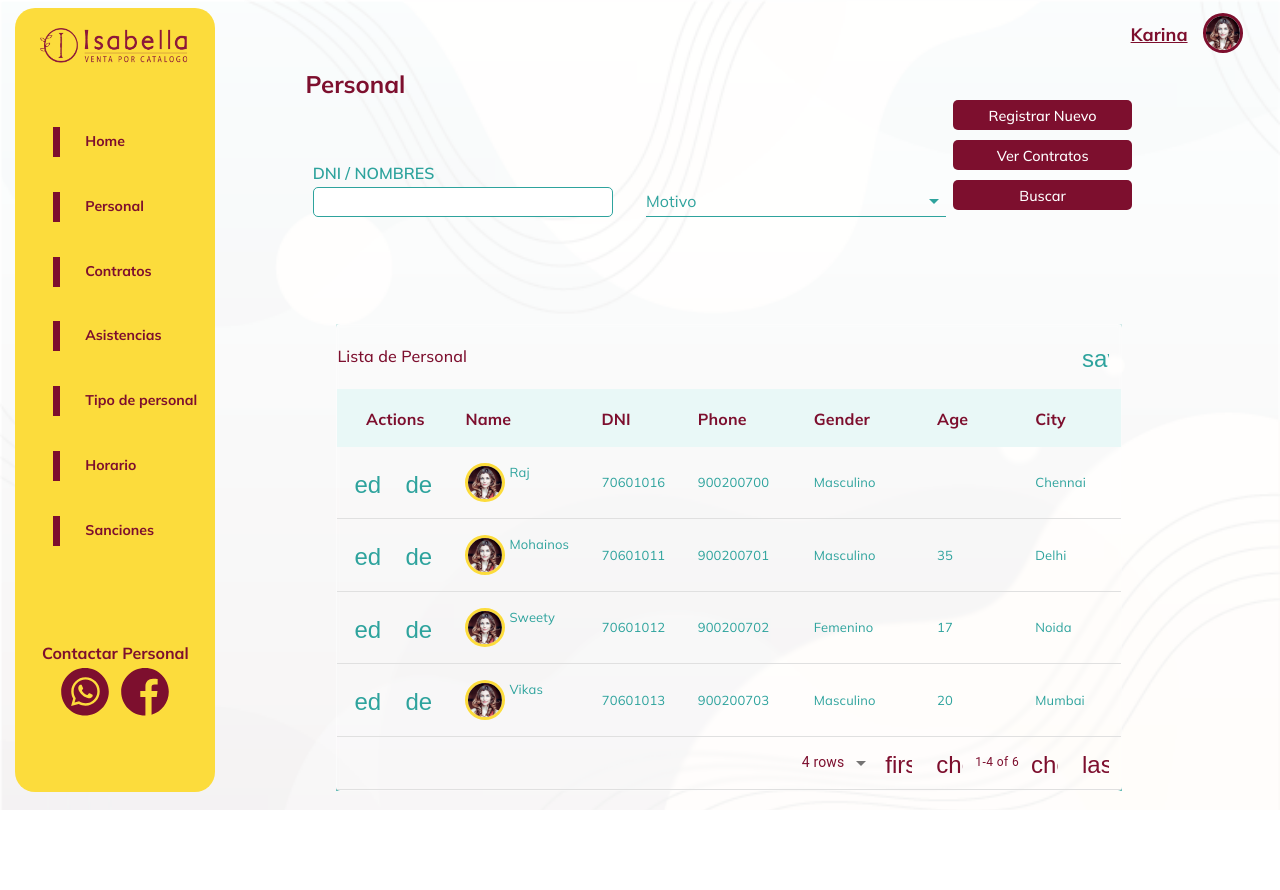
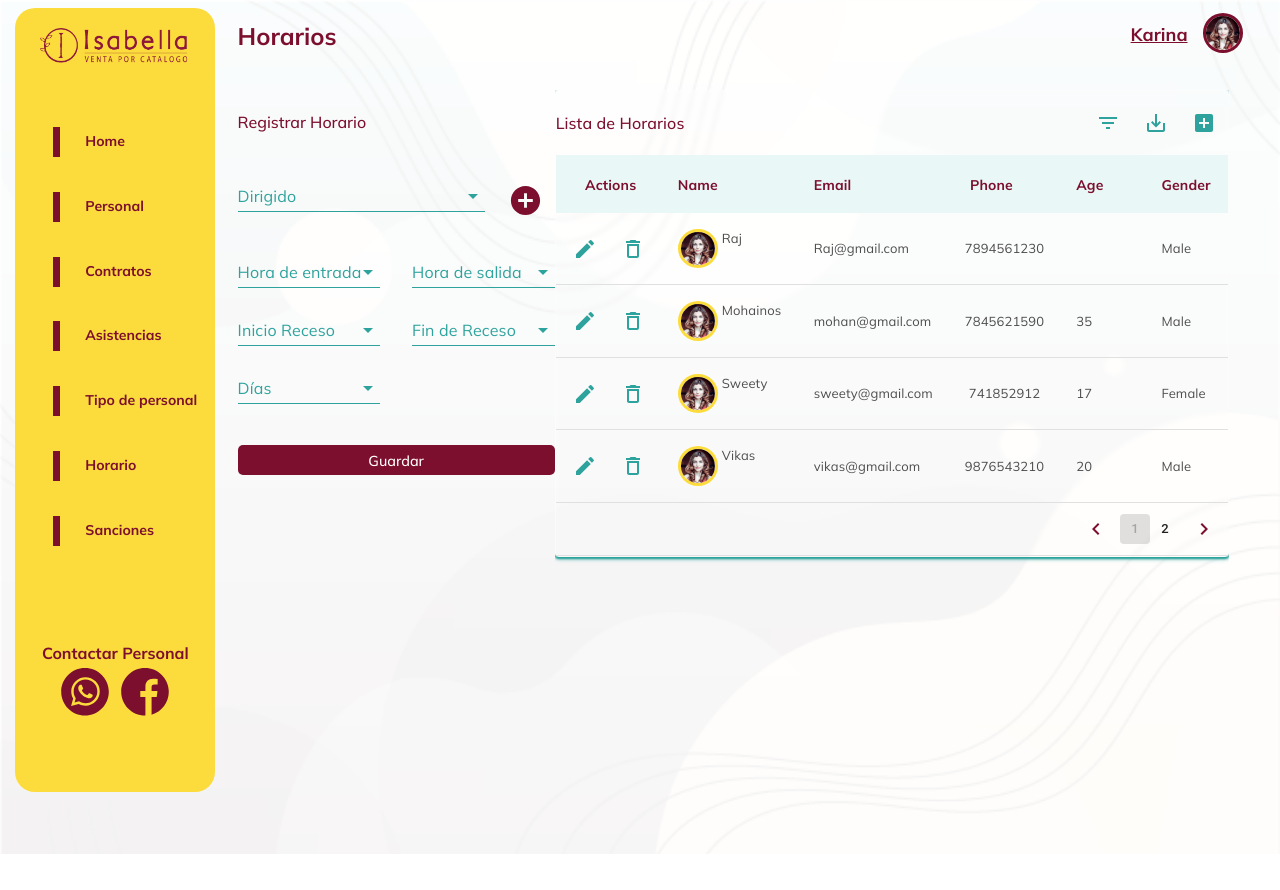
Before and after one commit to hagi-dev/controlPersonalAppWeb, a React app: page / in a window 1280 px wide. Before the commit the page ends 810 px from the top, so only its background shows below. Built offline with nearby package versions, Linux system fonts and the light colour scheme.

Commit message:
areglando la parte de asitencias

```diff
--- a/src/App.js
+++ b/src/App.js
@@ -1,12 +1,12 @@
 import React from 'react';
 import './assets/Styles/App.scss';
 import RegistrarHorario from './containers/RegistrarHorario'
-import {Asistencias} from './containers/Asistencias.js';
+import {Asistencias} from './containers/Asistencias';
 
 const App = () => {
     return (
         <div className="contenedor">
-            <Asistencias/>
+            <RegistrarHorario/>
         </div>
     )
 }
--- /dev/null
+++ b/src/assets/Styles/components/Asistencia.scss
@@ -0,0 +1,95 @@
+.Asistencia{
+    margin: 0;
+    width: 100%;
+    height: 100%;
+    display: grid;
+    grid-template-columns: 17% 83%;
+    .Asistencia__menu{
+        margin: 0;
+        padding: 1vh 1.2vw;
+    }
+
+    .Asistencia__cuerpo{
+
+        background-color: transparent !important;
+        width: 100%;
+        height: 100%;
+        padding: 0 0 0 20px;
+
+        .Asistencia__cuerpo-perfil{
+            height: 10%;
+            width: 24%;
+            margin: 0;
+            margin-top: 1%;
+            float: right;
+            margin-right: 1%;
+        }
+
+        .Asistencia__cuerpo-titulo{
+            height: 3%;
+            margin-top: 2%;
+            font-family: 'Mulish';
+            font-weight: 900;
+            color: #7D0F2E;
+            h1{
+                font-size: 1.5rem !important;
+            }
+        }
+
+        .Asistencia__cuerpo-contenido{
+            width: 100%;
+            height: 100%;
+            display: flex;
+            justify-content:space-between;
+            align-items: center;
+
+            .Asistencia__registrar{
+                width: 319px;
+                height: 100%;
+                margin: 0;
+
+                .Asistencia__registrar-titulo{
+                    width: 100%;
+                    height: 64px;
+                    display: flex;
+                    justify-content: flex-start;
+                    align-items: center;
+
+                    h2{
+                        font-family: 'Mulish';
+                        font-size: 1rem;
+                        font-weight: 500;
+                        color: #7D0F2E;
+                        text-align:start ;
+                        margin: 0;
+
+                    }
+                }
+
+                .Asistencia__Combos{
+                    width: 100%;
+                    height: 60%;
+
+                    .Asistencia__fila{
+                        width: 100%;
+                        display: flex;
+                        justify-content: space-between;
+                        margin-top: 10px;
+                    }
+
+                    .Asistencia__fila1{
+                        margin-top: 10%;
+                    }
+                }
+
+            }
+
+            .Asistencia__lista{
+                width: 70%;
+                height: 100%;
+                margin: 0;
+                overflow: hidden;
+            }
+        }
+    }
+}
--- a/src/containers/Asistencias.js
+++ b/src/containers/Asistencias.js
@@ -1,14 +1,10 @@
 import React from 'react'
 import Menu from '../components/Menu';
 import Perfil from '../components/Usuario';
-import Tabla_Personal from '../components/Tabla_Personal';
-import IconButton from '@material-ui/core/IconButton';
-import Boton from '../components/Buton';
-import Inputs from '../components/Inputs';
-import SearchIcon from '@material-ui/icons/Search';
-import ComboBox from '../components/ComboBox';
-import Buton from '../components/Buton';
+import Tabla from '../components/Tabla';
 import { makeStyles } from '@material-ui/core/styles';
+import perfil from '../assets/static/perfil.jpg';
+import '../assets/Styles/components/Asistencia.scss'
 
 
 const useStyles = makeStyles({
@@ -22,68 +18,56 @@ const useStyles = makeStyles({
 
 const Asistencias = () => {
   const classes = useStyles();
-    const configInput = {
-        ancho: '300px',
-        title: 'DNI / NOMBRES',
-        type: 'text'
+      const data =[
+        { name: "Raj ", email: "Raj@gmail.com", phone: 7894561230, age: null, gender: "M", city: "Chennai", school:"madrid"},
+        { name: "Mohainos", email: "mohan@gmail.com", phone: 7845621590, age: 35, gender: "M", city: "Delhi", school:"madrid" },
+        { name: "Sweety", email: "sweety@gmail.com", phone: 741852912, age: 17, gender: "F", city: "Noida", school:"madrid" },
+        { name: "Vikas", email: "vikas@gmail.com", phone: 9876543210, age: 20, gender: "M", city: "Mumbai", school:"madrid" },
+        { name: "Neha", email: "neha@gmail.com", phone: 7845621301, age: 25, gender: "F", city: "Patna", school:"madrid" },
+        { name: "Mohan", email: "mohan@gmail.com", phone: 7845621590, age: 35, gender: "M", city: "Delhi", school:"madrid" },
+        { name: "Sweety", email: "sweety@gmail.com", phone: 741852912, age: 17, gender: "F", city: "Noida", school:"madrid" },
+        { name: "Vikas", email: "vikas@gmail.com", phone: 9876543210, age: 20, gender: "M", city: "Mumbai", school:"madrid" },
+        { name: "Raj" , email: "Raj@gmail.com", phone: 7894561230, age: null, gender: "M", city: "Chennai", school:"madrid"},
+        { name: "Mohan", email: "mohan@gmail.com", phone: 7845621590, age: 35, gender: "M", city: "Delhi", school:"madrid" },
+        { name: "Sweety", email: "sweety@gmail.com", phone: 741852912, age: 17, gender: "F", city: "Noida", school:"madrid" },
+        { name: "Vikas", email: "vikas@gmail.com", phone: 9876543210, age: 20, gender: "M", city: "Mumbai", school:"madrid" },
+    ];
+
+    const columns = [
+        { title: "Name", field: "name", filterPlaceholder:"ingrese nombre" ,align:"left",
+        render: (rowData) => <div style={{display:"flex", justifyContent:"center"}}><img src={perfil} style={{width:"40px",border:"3px solid #FCDC3C",borderRadius:"50%",marginRight:"4px"}}/><p style={{display:"inline-block", width:"60px"}}>{rowData.name}</p></div>},
+        { title: "Email", field: "email" },
+        { title: "Phone", field: "phone", align: "center"},
+        {
+          title: "Age", field: "age",
+        },
+        { title: "Gender", field: "gender", lookup: { M: "Male", F: "Female" } },
+        { title: "City", field: "city",filterPlaceholder:"filter"},
+        { title: "School", field: "school", lookup: { madrid: "madrid", barcelona: "barcelona", london: "london" } ,selectedField:"london"},
+      ]
+    const tabla={
+        title:'Lista de Asistencias',
+        data: data,
+        columnas: columns,
     }
-    const configButon1 = {
-        title: 'Registrar Nuevo',
-        ancho: '90%'
-    }
-    const configButon2 = {
-        title: 'Ver Contratos',
-        ancho: '90%'
-    }
-    const configButon3 = {
-        title: 'Buscar',
-        ancho: '90%',
-    }
-    const todoList = [
-        { text: '10:00 AM', id:'500'},
-        { text: '10:00 AM',id:'1'},
-        { text: '10:00 AM', id:'2'},
-        { text: '10:00 AM', id:'3'}
-      ]
     return (
-        <div className="RegistrarHorario">
-             <div className="RegistrarHorario__menu">
+        <div className="Asistencia">
+             <div className="Asistencia__menu">
                 <Menu/>
             </div>
-            <div className="RegistrarHorario__cuerpo" style={{backgroundColor:"white",width:"100%",height:"100%"}}>
-                <div className="RegistrarHorario__cuerpo-perfil">
+            <div className="Asistencia__cuerpo" style={{backgroundColor:"white",width:"100%",height:"100%"}}>
+                <div className="Asistencia__cuerpo-perfil">
                  <Perfil/>
                 </div>
 
-                <div className="RegistrarHorario__cuerpo-titulo" style={{width:"100%", display:'flex', justifyContent:"space-between", padding: "0 10vw"}}>
+                <div className="Asistencia__cuerpo-titulo" style={{width:"100%", display:'flex', justifyContent:"space-between", padding: "0 10vw"}}>
                     <div style={{width: "30%", height: "24vh", margin: "-21px 0 0 -60px" , width:"60vw"}}>
-                        <h2 style={{marginBottom:"6px"}}>Personal</h2>
-
-
-                        <div style={{display: "flex", alignItems: "flex-end", justifyContent:"space-around", height: "14vh"}}>
-                            <Inputs
-                                    configInput={configInput}
-                                    />
-
-                            <ComboBox
-
-                                    text = {"Motivo"}
-                                    todoList = {todoList}
-                                    width = {'300px'}
-                                    />
-                        </div>
-                    </div>
-
-                    <div style={{width: "30%", height: "24vh" }}>
-                        <Buton configButon={configButon1}/>
-                        <Buton configButon={configButon2}/>
-                        <Buton configButon={configButon3}/>
+                        <h2 style={{marginBottom:"6px"}}>Asistencias</h2>
                     </div>
                 </div>
-
                 <div  style={{width: "100%", height: "87%", display: 'flex', justifyContent:'center'}}>
                     <div className={classes.root}>
-                        <Tabla_Personal/>
+                        <Tabla tabla={tabla}/>
                     </div>
                 </div>
             </div>
```
Also changed, not shown: src/assets/Styles/components/Personal.scss (added).
